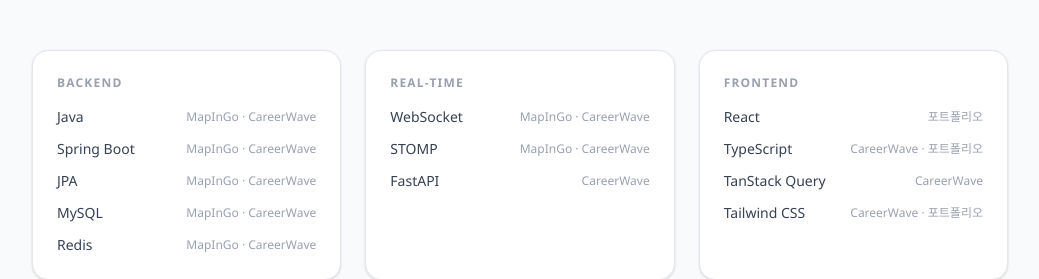
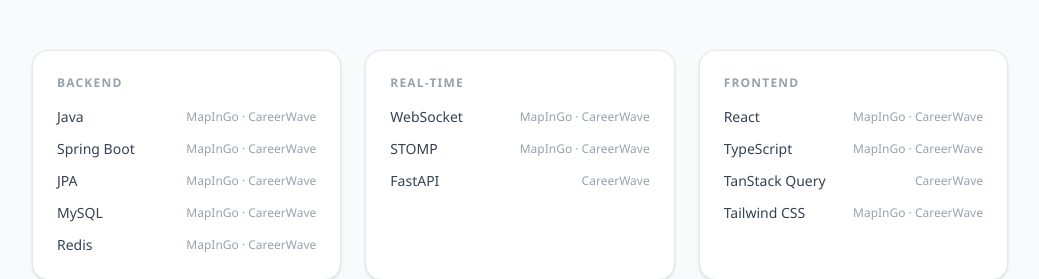
Before and after one commit to ixxveon/portfolio, a React app: page / in a window 1280 px wide. Shown: the part 955-1234 px from the top of the page, without its empty margins (120-1159 px from the left). Built offline with nearby package versions, Linux system fonts and the light colour scheme; the HTML template or start-up script is replaced by a standard one.

Commit message:
fix : 스킬 섹션 프로젝트 출처 수정

```diff
--- a/src/data/portfolio.ts
+++ b/src/data/portfolio.ts
@@ -67,10 +67,10 @@
   {
     category: "Frontend",
     items: [
-      { name: "React", project: "포트폴리오" },
-      { name: "TypeScript", project: "CareerWave · 포트폴리오" },
+      { name: "React", project: "MapInGo · CareerWave" },
+      { name: "TypeScript", project: "MapInGo · CareerWave" },
       { name: "TanStack Query", project: "CareerWave" },
-      { name: "Tailwind CSS", project: "CareerWave · 포트폴리오" },
+      { name: "Tailwind CSS", project: "MapInGo · CareerWave" },
     ],
   },
 ];
```
